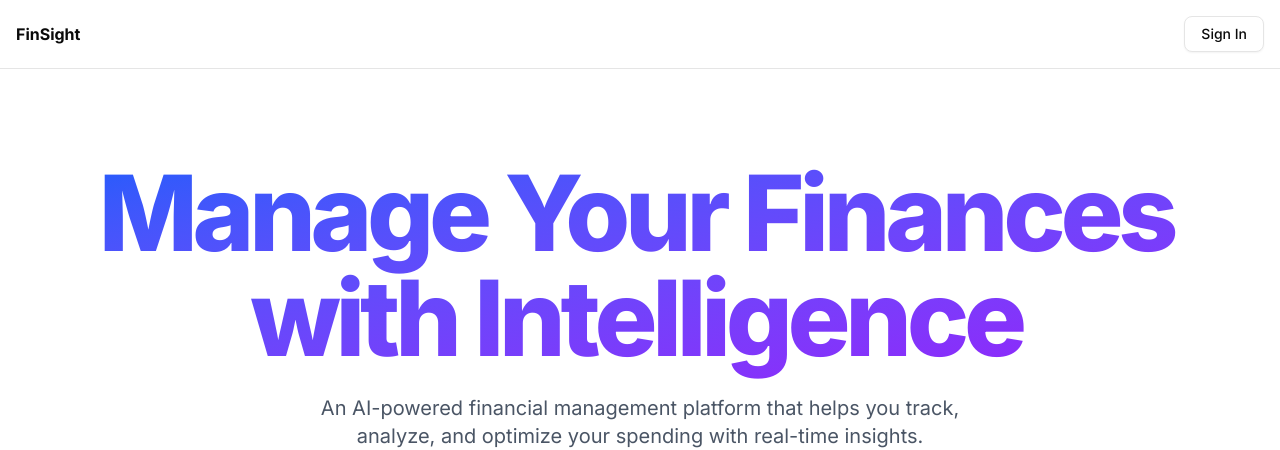
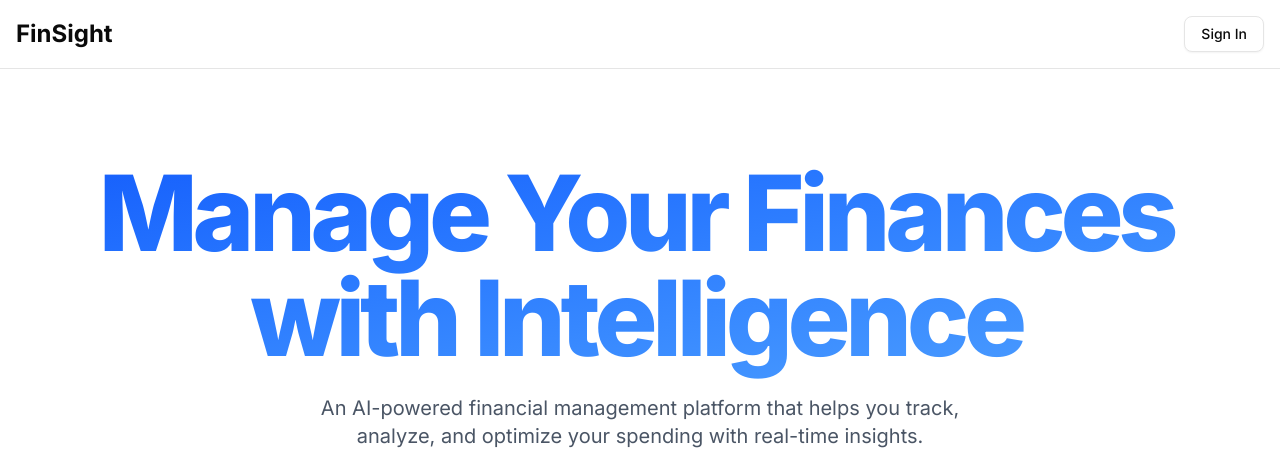
Before and after one commit to vanshkansal25/FinSightAI, a Next.js app: page / in a window 1280 px wide. Shown: the top 450 px of the page. Built offline with nearby package versions, Linux system fonts and the light colour scheme; no server answers.

Commit message:
Bug Fixing

```diff
--- a/actions/dashboard.js
+++ b/actions/dashboard.js
@@ -18,6 +18,7 @@ const serializeTransaction = (obj) => {
 export async function createAccount(data) {
   try {
     const { userId } = await auth();
+    console.log(userId);
     if (!userId) throw new Error("Unauthorized");
     const user = await db.user.findUnique({
       where: { clerkUserId: userId },
@@ -66,6 +67,7 @@ export async function createAccount(data) {
 export async function getUserAccounts() {
   const { userId } = await auth();
   if (!userId) throw new Error("Unauthorized");
+
   const user = await db.user.findUnique({
     where: { clerkUserId: userId },
   });
@@ -85,8 +87,9 @@ export async function getUserAccounts() {
           },
         },
       },
+    });
 
-      })
+    // Serialize accounts before sending to client
     const serializedAccounts = accounts.map(serializeTransaction);
 
     return serializedAccounts;
--- a/app/(main)/dashboard/_components/account-card.jsx
+++ b/app/(main)/dashboard/_components/account-card.jsx
@@ -17,7 +17,7 @@ import Link from "next/link";
 import { toast } from "sonner";
 import { updateDefaultAccount } from "@/actions/accounts";
 
-export function AccountCard({ account }) {
+export default function AccountCard({ account }) {
   const { name, type, balance, id, isDefault } = account;
 
   const {
--- a/app/(main)/dashboard/_components/budget-progress.jsx
+++ b/app/(main)/dashboard/_components/budget-progress.jsx
@@ -17,7 +17,7 @@ import { Button } from "@/components/ui/button";
 import { Input } from "@/components/ui/input";
 import { updateBudget } from "@/actions/budget";
 
-export function BudgetProgress({ initialBudget, currentExpenses }) {
+export default function BudgetProgress({ initialBudget, currentExpenses }) {
   const [isEditing, setIsEditing] = useState(false);
   const [newBudget, setNewBudget] = useState(
     initialBudget?.amount?.toString() || ""
@@ -127,7 +127,6 @@ export function BudgetProgress({ initialBudget, currentExpenses }) {
             <Progress
               value={percentUsed}
               extraStyles={`${
-                // add to Progress component
                 percentUsed >= 90
                   ? "bg-red-500"
                   : percentUsed >= 75
--- a/app/(main)/dashboard/layout.js
+++ b/app/(main)/dashboard/layout.js
@@ -4,7 +4,7 @@ import { BarLoader } from "react-spinners";
 const DashboardLayout = () => {
   return (
     <div className='px-5'>
-        <h1 className='text-6xl font-bold tracking-tighter mb-5'>Dashboard</h1>
+        <h1 className='text-6xl mb-5  bg-gradient-to-br from-blue-600 to-blue-400 font-extrabold tracking-tighter pr-2 pb-2 text-transparent bg-clip-text'>Dashboard</h1>
         <Suspense fallback={<BarLoader className="mt-4" width={"100%"} color="#9333ea"/>}>
 
         </Suspense>
--- a/app/(main)/dashboard/page.jsx
+++ b/app/(main)/dashboard/page.jsx
@@ -5,6 +5,7 @@ import { Plus } from 'lucide-react'
 import React from 'react'
 import AccountCard from './_components/account-card'
 import BudgetProgress from './_components/budget-progress'
+import { getCurrentBudget } from '@/actions/budget'
 
 const DashboardPage = async() => {
   const accounts = await getUserAccounts();
--- a/components/header.jsx
+++ b/components/header.jsx
@@ -8,13 +8,15 @@ import {
 import Link from "next/link";
 import { Button } from "./ui/button";
 import { LayoutDashboard, PenBox } from "lucide-react";
+import { checkUser } from "@/lib/checkUser";
 
-const Header = () => {
+const Header = async() => {
+  await checkUser();
   return (
     <div className="fixed top-0 w-full bg-white/80 backdrop-blur-md z-50 border-b">
       <nav className="container mx-auto px-4 py-4 flex items-center justify-between">
         <Link href="/">
-          <h1 className="font-bold">FinSight</h1>
+          <h1 className="font-bold text-2xl">FinSight</h1>
         </Link>
         <div className="flex item-center space-x-4">
           <SignedIn>
--- a/components/hero.jsx
+++ b/components/hero.jsx
@@ -27,7 +27,7 @@ const HeroSection = () => {
   return (
     <section className="pb-20 px-4 pt-40">
         <div className="container mx-auto text-center">
-            <h1 className="text-5xl md:text-8xl lg:text-[105px] pb-6 bg-gradient-to-br from-blue-600 to-purple-600 font-extrabold tracking-tighter pr-2 pb-2 text-transparent bg-clip-text">Manage Your Finances <br /> with Intelligence</h1>
+            <h1 className="text-5xl md:text-8xl lg:text-[105px] pb-6 bg-gradient-to-br from-blue-600 to-blue-400 font-extrabold tracking-tighter pr-2 pb-2 text-transparent bg-clip-text">Manage Your Finances <br /> with Intelligence</h1>
             <p className="text-xl text-gray-600 mb-8 max-w-2xl mx-auto">
                 An AI-powered financial management platform that helps you track,
                 analyze, and optimize your spending with real-time insights.
```
Lines whose indentation alone changed are shown as unchanged.
